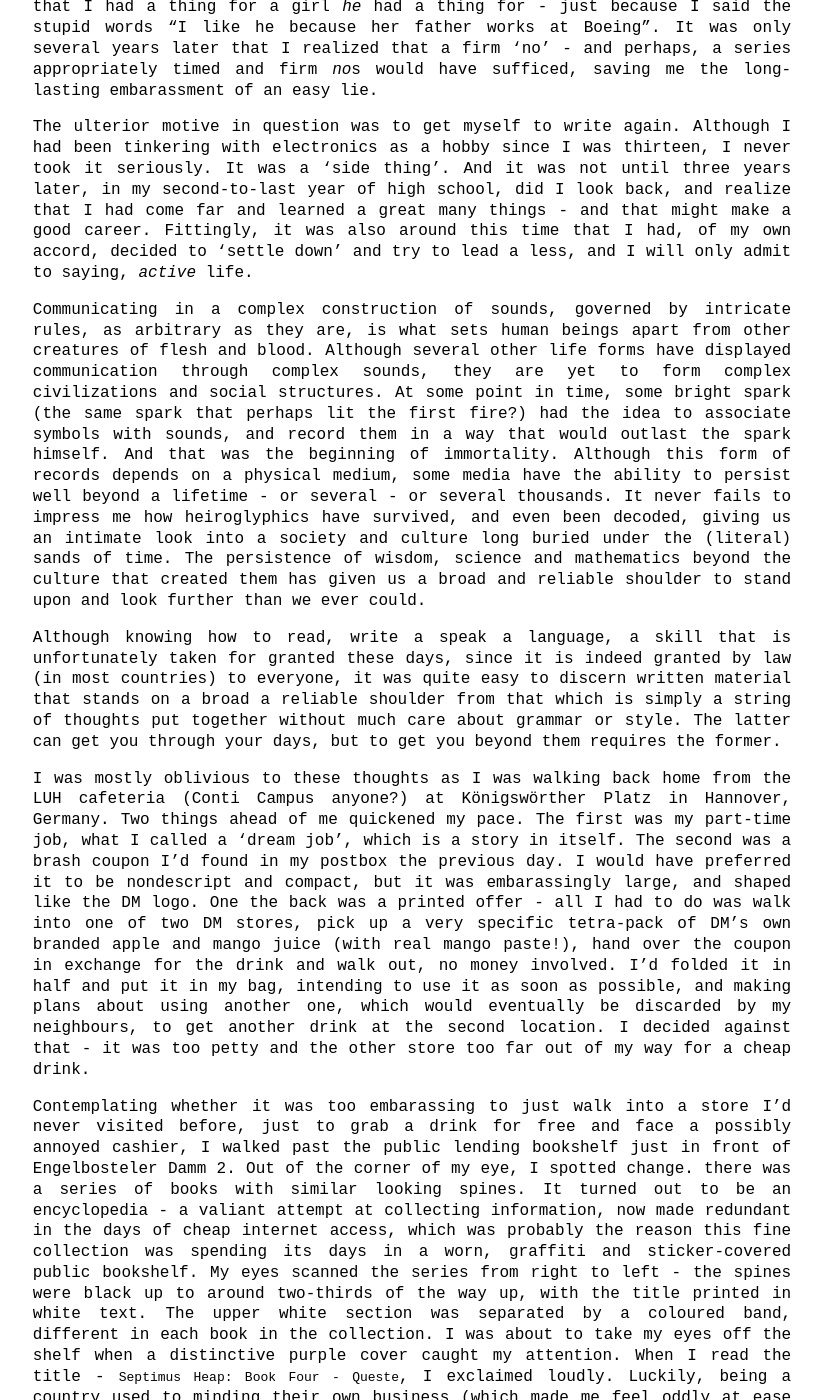
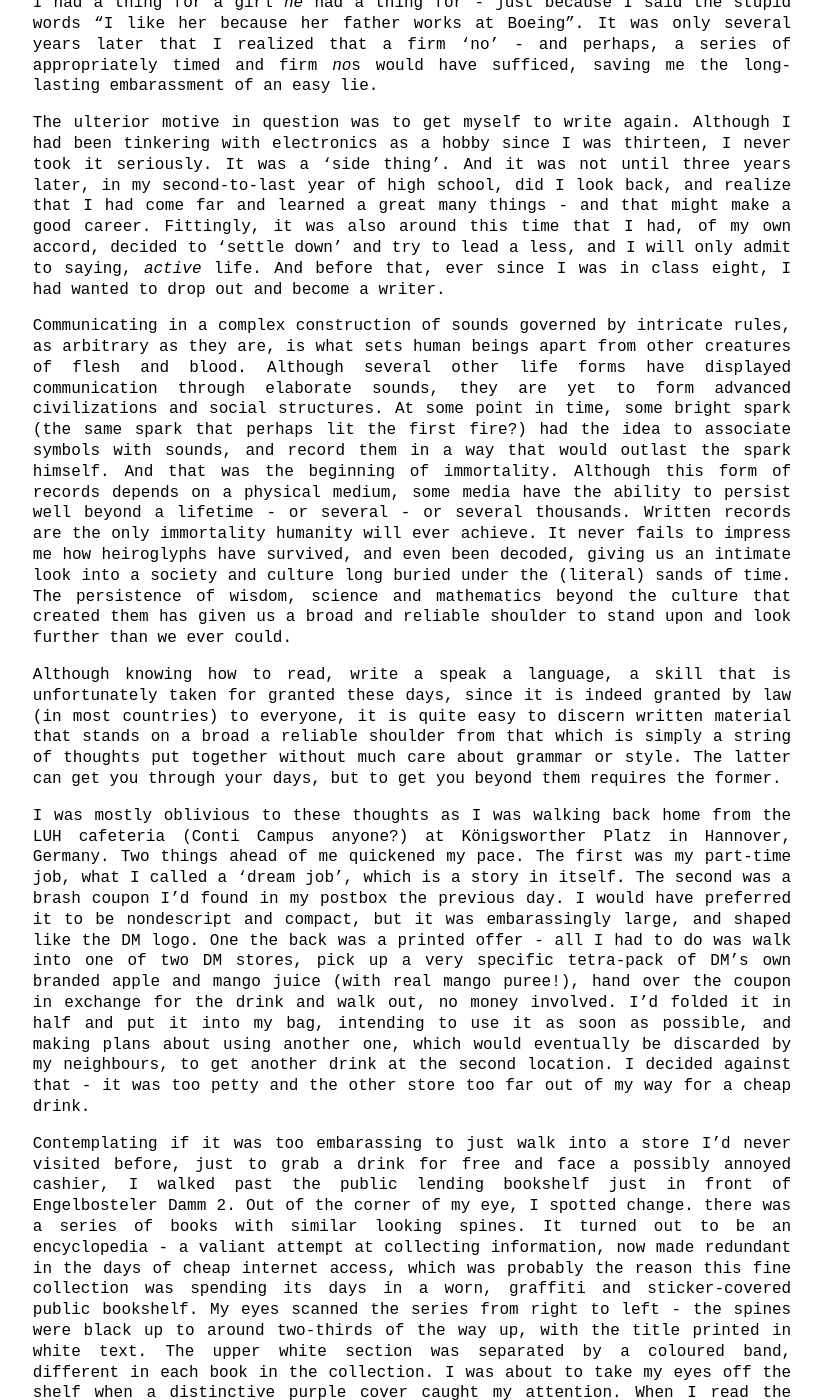
Before and after one commit to NNNILabs/NNNILabs.github.io, a Jekyll site: the page built from _posts/2025-02-26-Once-is-Happenstance.md, in a window 1280 px wide and 1400 px high, scrolled down 445 px. Shown: the whole window, without its empty margins (228-1050 px from the left). Built offline with Jekyll 4.4.1, drawn with Linux system fonts in a browser that asks for light colours; some of the changed text lies outside the part shown.

Commit message:
Update 2025-02-26-Once-is-Happenstance.md

```diff
--- a/_posts/2025-02-26-Once-is-Happenstance.md
+++ b/_posts/2025-02-26-Once-is-Happenstance.md
@@ -6,24 +6,22 @@
 
 ## Once is happenstance. Twice is coincidence. Three times is divine intervention (?)
 
-I wouldn't have so readily agreed to go through the trouble of engaging the services of a friend to manage the IT back end of a website, not to mention drill him around with the minute details of *exactly* how I wanted it to look, if not for ulterior motives[^1].
+I wouldn't have so readily agreed to go through the trouble of engaging the services of a friend to manage the IT back end of a website, not to mention drill him around with the minute details of *exactly* how I wanted it to look, if not for ulterior motives.
 
-Being swayed by people, whom I have never met, saying "We need a write-up!", is not something I would do. I was already thinking of ways of fend them off, but such measures would only be temporary - as soon as a new video was out, they would come knocking on my door with the same chant. That thought made me wonder, were they blind to the expended effort of gathering, scripting, narrating and putting together increasingly long and elaborate videos? Perhaps, and I had the option to ignore the voices, but the nature of my constant brooding over things would not have slienced them in my mind. I have come to regret appeasing outside forces to try to "silence" them. When I was twelve, it resulted in a good friend of mine having his beliefs confirmed, that I had a thing for a girl *he* had a thing for - just because I said the stupid words "I like he because her father works at Boeing". It was only several years later that I realized that a firm 'no' - and perhaps, a series appropriately timed and firm *no*s would have sufficed, saving me the long-lasting embarassment of an easy lie.
+Being swayed by people whom I have never met, saying "We need a write-up!", is not something I would do. I was already thinking of ways of fend them off, but such measures would only be temporary - as soon as a new video was out, they would come knocking on my door with the same chant. That thought made me wonder, were they blind to the expended effort of gathering, scripting, narrating and putting together increasingly long and elaborate videos? Perhaps, and I had the option to ignore the voices, but the nature of my constant brooding over things would not have slienced them in my mind. I have come to regret appeasing outside forces to try to "silence" them. When I was twelve, it resulted in a good friend of mine having his beliefs confirmed that I had a thing for a girl *he* had a thing for - just because I said the stupid words "I like her because her father works at Boeing". It was only several years later that I realized that a firm 'no' - and perhaps, a series of appropriately timed and firm *no*s would have sufficed, saving me the long-lasting embarassment of an easy lie.
 
-The ulterior motive in question was to get myself to write again. Although I had been tinkering with electronics as a hobby since I was thirteen, I never took it seriously. It was a 'side thing'. And it was not until three years later, in my second-to-last year of high school, did I look back, and realize that I had come far and learned a great many things - and that might make a good career. Fittingly, it was also around this time that I had, of my own accord, decided to 'settle down' and try to lead a less, and I will only admit to saying, *active* life.
+The ulterior motive in question was to get myself to write again. Although I had been tinkering with electronics as a hobby since I was thirteen, I never took it seriously. It was a 'side thing'. And it was not until three years later, in my second-to-last year of high school, did I look back, and realize that I had come far and learned a great many things - and that might make a good career. Fittingly, it was also around this time that I had, of my own accord, decided to 'settle down' and try to lead a less, and I will only admit to saying, *active* life. And before that, ever since I was in class eight, I had wanted to drop out and become a writer.
 
-Communicating in a complex construction of sounds, governed by intricate rules, as arbitrary as they are, is what sets human beings apart from other creatures of flesh and blood. Although several other life forms have displayed communication through complex sounds, they are yet to form complex civilizations and social structures. At some point in time, some bright spark (the same spark that perhaps lit the first fire?) had the idea to associate symbols with sounds, and record them in a way that would outlast the spark himself. And that was the beginning of immortality. Although this form of records depends on a physical medium, some media have the ability to persist well beyond a lifetime - or several - or several thousands. It never fails to impress me how heiroglyphics have survived, and even been decoded, giving us an intimate look into a society and culture long buried under the (literal) sands of time. The persistence of wisdom, science and mathematics beyond the culture that created them has given us a broad and reliable shoulder to stand upon and look further than we ever could.
+Communicating in a complex construction of sounds governed by intricate rules, as arbitrary as they are, is what sets human beings apart from other creatures of flesh and blood. Although several other life forms have displayed communication through elaborate sounds, they are yet to form advanced civilizations and social structures. At some point in time, some bright spark (the same spark that perhaps lit the first fire?) had the idea to associate symbols with sounds, and record them in a way that would outlast the spark himself. And that was the beginning of immortality. Although this form of records depends on a physical medium, some media have the ability to persist well beyond a lifetime - or several - or several thousands. Written records are the only immortality humanity will ever achieve. It never fails to impress me how heiroglyphs have survived, and even been decoded, giving us an intimate look into a society and culture long buried under the (literal) sands of time. The persistence of wisdom, science and mathematics beyond the culture that created them has given us a broad and reliable shoulder to stand upon and look further than we ever could.
 
-Although knowing how to read, write a speak a language, a skill that is unfortunately taken for granted these days, since it is indeed granted by law (in most countries) to everyone, it was quite easy to discern written material that stands on a broad a reliable shoulder from that which is simply a string of thoughts put together without much care about grammar or style. The latter can get you through your days, but to get you beyond them requires the former.
+Although knowing how to read, write a speak a language, a skill that is unfortunately taken for granted these days, since it is indeed granted by law (in most countries) to everyone, it is quite easy to discern written material that stands on a broad a reliable shoulder from that which is simply a string of thoughts put together without much care about grammar or style. The latter can get you through your days, but to get you beyond them requires the former.
 
-I was mostly oblivious to these thoughts as I was walking back home from the LUH cafeteria (Conti Campus anyone?) at Königswörther Platz in Hannover, Germany. Two things ahead of me quickened my pace. The first was my part-time job, what I called a 'dream job', which is a story in itself. The second was a brash coupon I'd found in my postbox the previous day. I would have preferred it to be nondescript and compact, but it was embarassingly large, and shaped like the DM logo. One the back was a printed offer - all I had to do was walk into one of two DM stores, pick up a very specific tetra-pack of DM's own branded apple and mango juice (with real mango paste!), hand over the coupon in exchange for the drink and walk out, no money involved. I'd folded it in half and put it in my bag, intending to use it as soon as possible, and making plans about using another one, which would eventually be discarded by my neighbours, to get another drink at the second location. I decided against that - it was too petty and the other store too far out of my way for a cheap drink.
+I was mostly oblivious to these thoughts as I was walking back home from the LUH cafeteria (Conti Campus anyone?) at Königsworther Platz in Hannover, Germany. Two things ahead of me quickened my pace. The first was my part-time job, what I called a 'dream job', which is a story in itself. The second was a brash coupon I'd found in my postbox the previous day. I would have preferred it to be nondescript and compact, but it was embarassingly large, and shaped like the DM logo. One the back was a printed offer - all I had to do was walk into one of two DM stores, pick up a very specific tetra-pack of DM's own branded apple and mango juice (with real mango puree!), hand over the coupon in exchange for the drink and walk out, no money involved. I'd folded it in half and put it into my bag, intending to use it as soon as possible, and making plans about using another one, which would eventually be discarded by my neighbours, to get another drink at the second location. I decided against that - it was too petty and the other store too far out of my way for a cheap drink.
 
-Contemplating whether it was too embarassing to just walk into a store I'd never visited before, just to grab a drink for free and face a possibly annoyed cashier, I walked past the public lending bookshelf just in front of Engelbosteler Damm 2. Out of the corner of my eye, I spotted change. there was a series of books with similar looking spines. It turned out to be an encyclopedia - a valiant attempt at collecting information, now made redundant in the days of cheap internet access, which was probably the reason this fine collection was spending its days in a worn, graffiti and sticker-covered public bookshelf. My eyes scanned the series from right to left - the spines were black up to around two-thirds of the way up, with the title printed in white text. The upper white section was separated by a coloured band, different in each book in the collection. I was about to take my eyes off the shelf when a distinctive purple cover caught my attention. When I read the title - `Septimus Heap: Book Four - Queste`, I exclaimed loudly. Luckily, being a country used to minding their own business (which made me feel oddly at ease in public, unlike back home), no one cared to notice.
+Contemplating if it was too embarassing to just walk into a store I'd never visited before, just to grab a drink for free and face a possibly annoyed cashier, I walked past the public lending bookshelf just in front of Engelbosteler Damm 2. Out of the corner of my eye, I spotted change. there was a series of books with similar looking spines. It turned out to be an encyclopedia - a valiant attempt at collecting information, now made redundant in the days of cheap internet access, which was probably the reason this fine collection was spending its days in a worn, graffiti and sticker-covered public bookshelf. My eyes scanned the series from right to left - the spines were black up to around two-thirds of the way up, with the title printed in white text. The upper white section was separated by a coloured band, different in each book in the collection. I was about to take my eyes off the shelf when a distinctive purple cover caught my attention. When I read the title - `Septimus Heap: Book Four - Queste`, I exclaimed loudly. Luckily, being a country used to minding their own business (which made me feel oddly at ease in public here, unlike back home), no one cared to notice.
 
-Angie Sage's most popular work was one of the earliest book series I'd read. That was when I was about 9, and it was the very same series that had gotten one of my (then) closest friends reading as well. there was something about it that made it linger in the back of my head over the decade or so since I'd last touched it. After high school, I'd decided that I simply didn't have the time to slip out of this world and lose myself in someone else's, and had put off reading anything fantastical or involving multiple parts. The last fantasy book I remember reading was in late 2014 or early 2015, called The Thief Lord by Cornelia Funke. Finding the Heap book in a random German city (known for being not known for anything) that I *just so* happened to move to was quite a revelation, it felt to me like an act of fate, since I was looking forward to reading through exactly this series when I visited home. Of course I picked it up. And finding out that Cornelia Funke was German, and that The Thief Lord I'd read was a translation was doubly awakening.
+Angie Sage's most popular work was one of the earliest book series I'd read. That was when I was about 9, and it was the very same series that had gotten one of my (then) closest friends reading as well. there was something about it that made it linger in the back of my head over the decade or so since I'd last touched it. After high school, I'd decided that I simply didn't have the time to slip out of this world and lose myself in someone else's, and had put off reading anything fantastical or involving multiple parts (which I considered a solid emotional investment). The last fantasy book I remember reading was in late 2014 or early 2015, called The Thief Lord by Cornelia Funke. Finding the Heap book from my childhood more than a decade ago in a random German city (known for being not known for anything) that I *just so* happened to move to was quite a revelation, it felt to me like an act of fate, since I was looking forward to reading through exactly this series when I visited home. Of course I picked it up. And finding out that Cornelia Funke was German, and that The Thief Lord I'd read was a translation, was doubly awakening.
 
-It took me 8 solid hours of reading (spread over two days) to finish all 596 pages. It shouldn't have come as a surprise to me that I was done with it so quickly, since I did, after all, devour books at a similar rate in my younger days. It was quite reassuring to know that I still had 'it' in me, after years of my mind being shred to tatters thanks to the internet and social media. I found myself completely lost in Sage's world, to the point of forgetting the reality I was currently in. That luxury I had while still living in my parents' house, with everything being provided for, but one I could not afford to have while living, and financing that precarious life, alone, as a student in a foreign country.
+It took me 8 solid hours of reading (spread over two days) to finish the 596 pages. It shouldn't have come as a surprise to me that I was done with it so quickly, since I did, after all, devour books at a similar rate in my younger days. It was quite reassuring to know that I still had 'it' in me, after years of my mind being shred to tatters thanks to the internet and social media. I found myself completely lost in Sage's world, to the point of forgetting the reality I was currently in. That luxury I'd had while still living in my parents' house, with everything being provided for, but one I could not afford to have while living and financing a precarious life alone as a student in a foreign country.
 
 Just the act of reading the book was a great source of introspection and created a sense of wanting to go back to the days I could spend endlessly reading. Reading had been my source of creativity and inspiration, something which the world, a decade older, seems to sorely lack, and is happy having others (or computers!) provide it for them. It would be a very miserable generation we are raising, whose brains are so rotted by the constant overload of (mostly negative) information, having no imagination (can they imagine the *places* and *people* and *things* in these fantasy novels and *see* them in their mind's eye?) of their own. As paper yellows and eventually crubmles, as all things do, will there be no new paper, warm and fresh from the printer, upon which the thoughts and feelings of the new millenium are condensed in dense, neatly typeset text? Will there be anything left when the bits and bytes have rotted away? Perhaps the few leaves of ancient texts that will outlast this internet post and its author will know.
-
-[^1]: I was pretty happy with how the last paragraph ended and was unwilling to add more, and I realized that I haven't yet explained the ulterior motive: I wanted to use the website as an excuse to see if I still could and wanted to write. The point of the tirade is that to write good material, you need to have read at least a few hundred times' worth more material.
```
